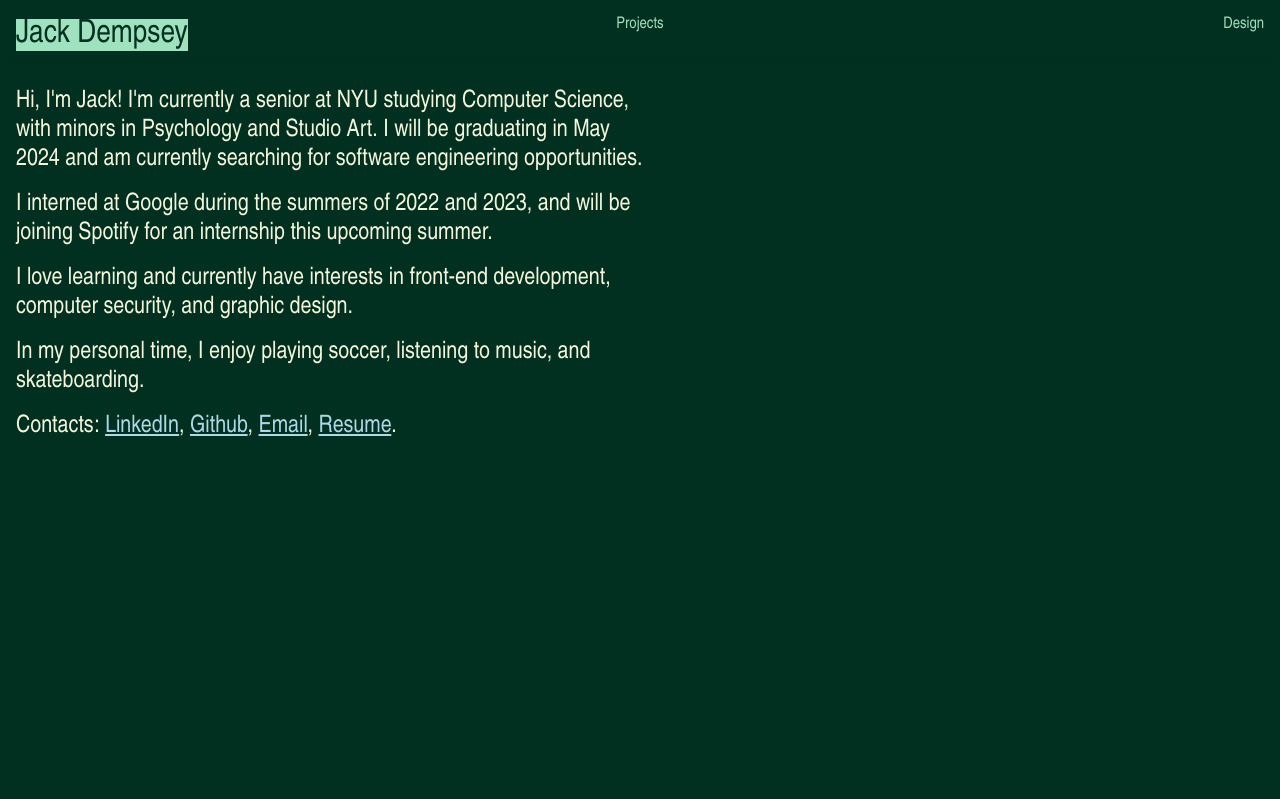
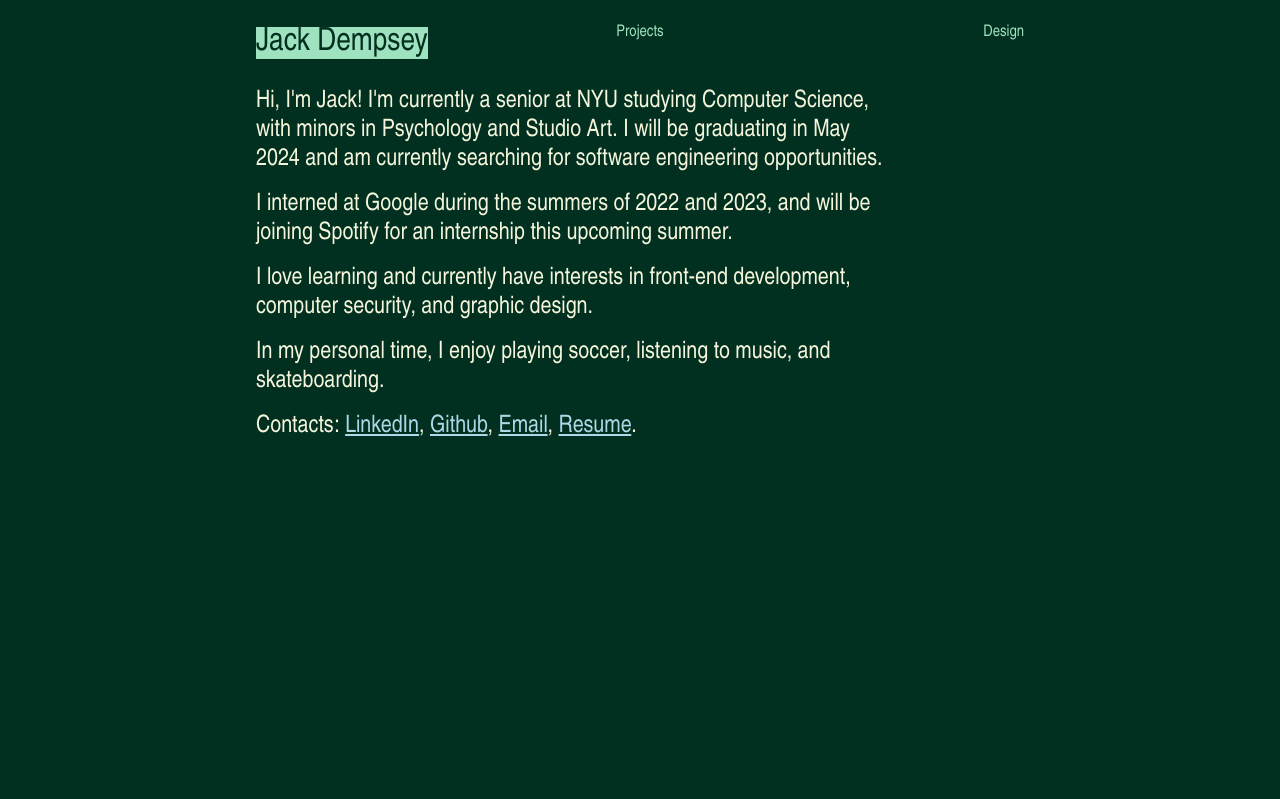
Before and after one commit to anpanring/portfolio, a React (Vite) app: page / in a window 1280 px wide. Shown: the top 799 px of the page. Built offline with nearby package versions, Linux system fonts and the light colour scheme.

Commit message:
max-width change

```diff
--- a/src/styles/App.css
+++ b/src/styles/App.css
@@ -4,7 +4,7 @@ body {
     --main-bg-color: #023020;
     --main-text-color: beige;
     --link-color: #9FE2BF;
-    --max-width: 100%;
+    --max-width: 50em;
     --control-margin: 5.5rem;
     background-color: var(--main-bg-color);
     color: var(--main-text-color);
@@ -119,7 +119,7 @@ nav {
     display: flex;
     justify-content: space-between;
     list-style-type: none;
-    padding: 1rem;
+    padding: 1.5rem 1rem 1rem 1rem;
     margin: 0;
 }
 
```
